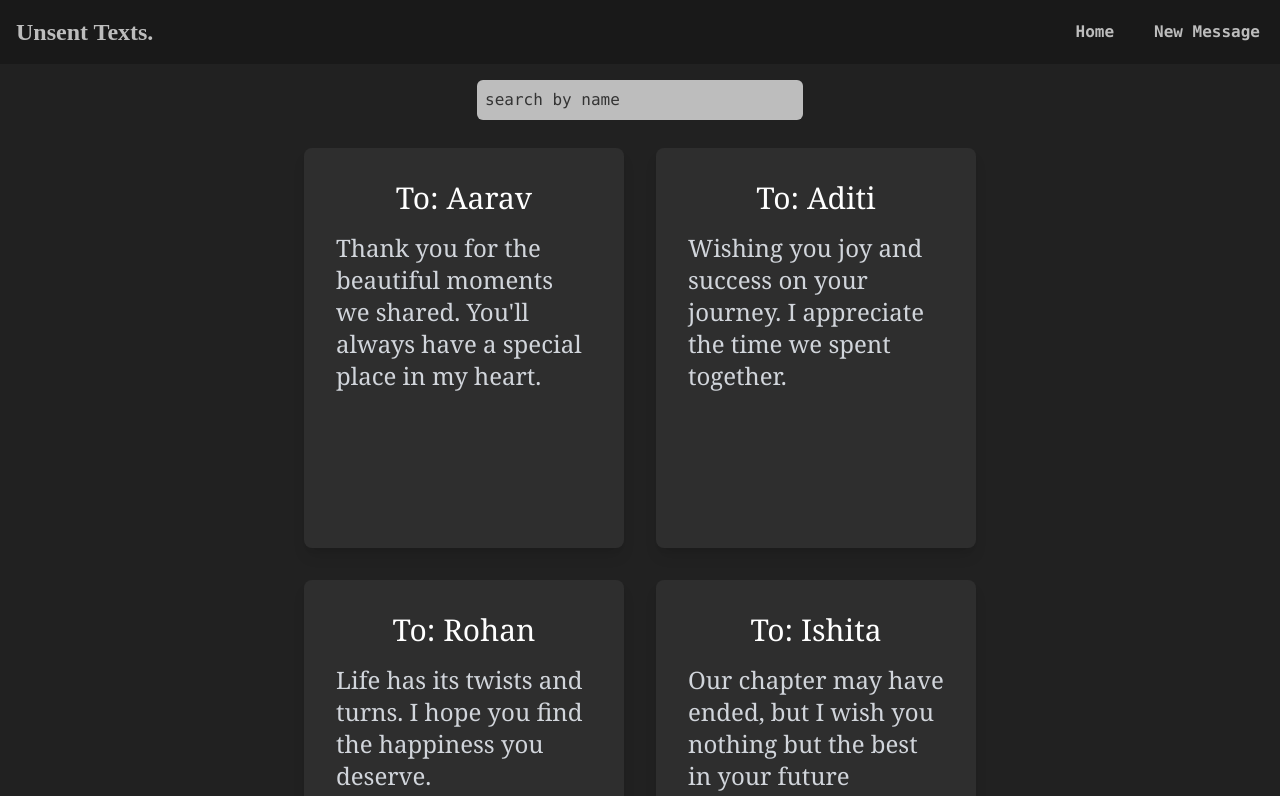
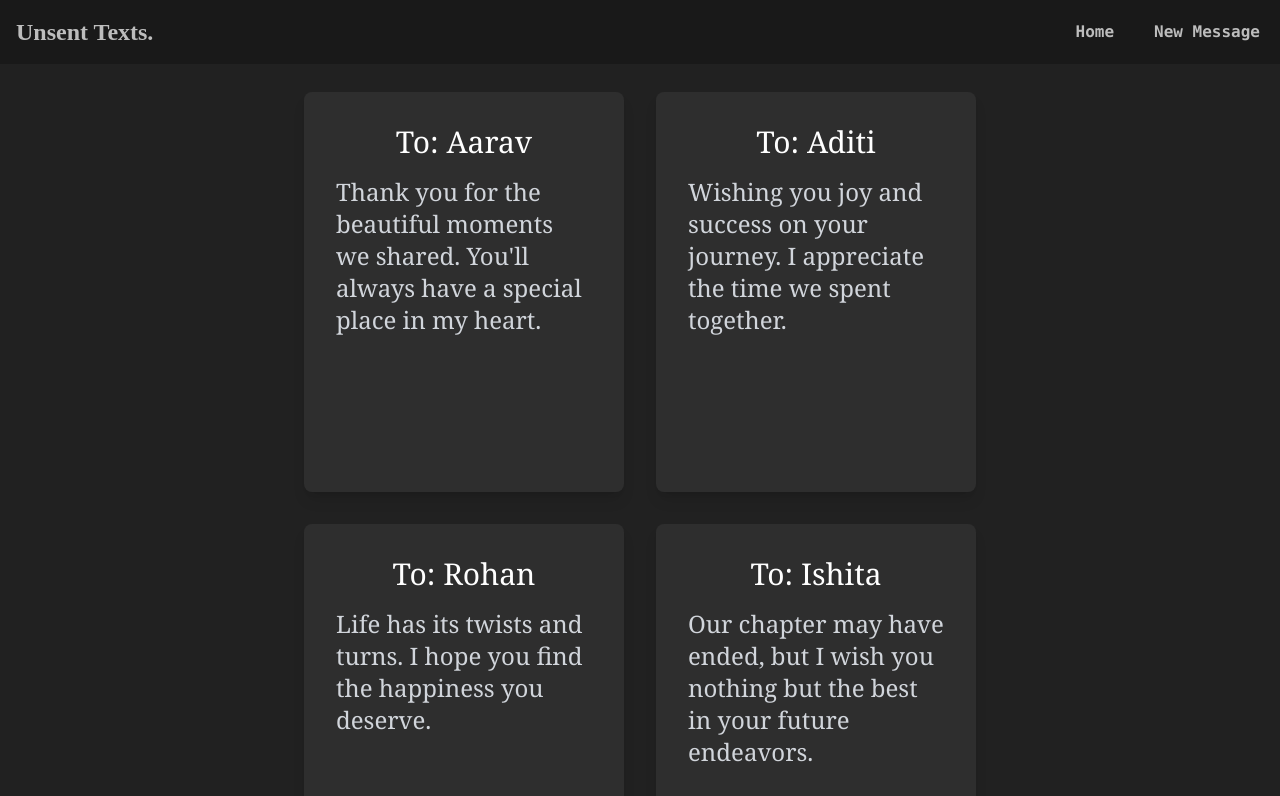
Before and after one commit to notprjwl/unsent-texts, a React (Create React App) app: page / in a window 1280 px wide. Shown: the top 796 px of the page. Built offline with nearby package versions, Linux system fonts and the light colour scheme; data requests are answered from the project's data file.

Commit message:
Update App.js

```diff
--- a/src/App.js
+++ b/src/App.js
@@ -1,7 +1,7 @@
 import React from "react";
 import Navbar from "./components/navbar";
 import Home from "./components/home";
-import Search from "./components/search";
+// import Search from "./components/search";
 import Create from "./components/create";
 import { BrowserRouter as Router, Route, Switch } from "react-router-dom";
 
@@ -10,7 +10,7 @@ function App() {
     <Router>
       <div className="App">
         <Navbar />
-        <Search />
+        {/* <Search /> */}
         <Switch>
           {/* adding exact because react thinks '/create' as '/' as it matches the starting string  */}
           <Route exact path="/">
```
